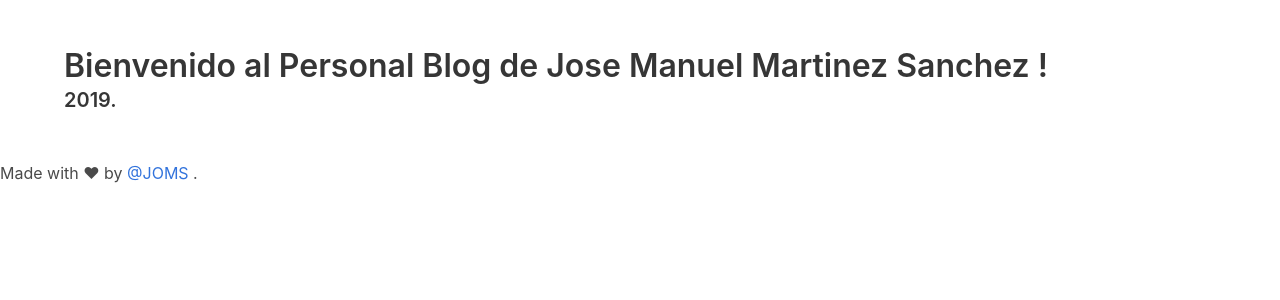
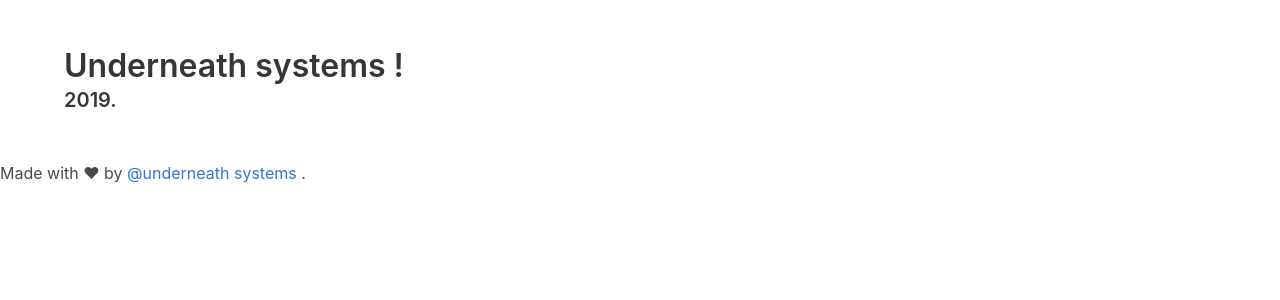
Before and after one commit to underneath-systems/event-management-app, a Django app: page /Home/ in a window 1280 px wide. Shown: the top 300 px of the page. Run offline with Django 3.2, Linux system fonts and the light colour scheme; some libraries are stand-ins or nearby versions.

Commit message:
Update main view

```diff
--- a/templates/Home/index.html
+++ b/templates/Home/index.html
@@ -12,7 +12,7 @@
         <section class="section">
             <div class="container">
                 <h1 class="title">
-                    Bienvenido al Personal Blog de Jose Manuel Martinez Sanchez !
+                    Underneath systems !
                 </h1>
                 <p class="subtitle">
                     <strong>2019.</strong>
@@ -20,7 +20,7 @@
             </div>
         </section>
 	      <div>
-			      <p>Made with ❤ by <a href="https://github.com/J0MS"> @JOMS </a>.</p>
+			      <p>Made with ❤ by <a href="https://github.com/underneath-systems"> @underneath systems </a>.</p>
 		    </div>
 
     </body>
```
